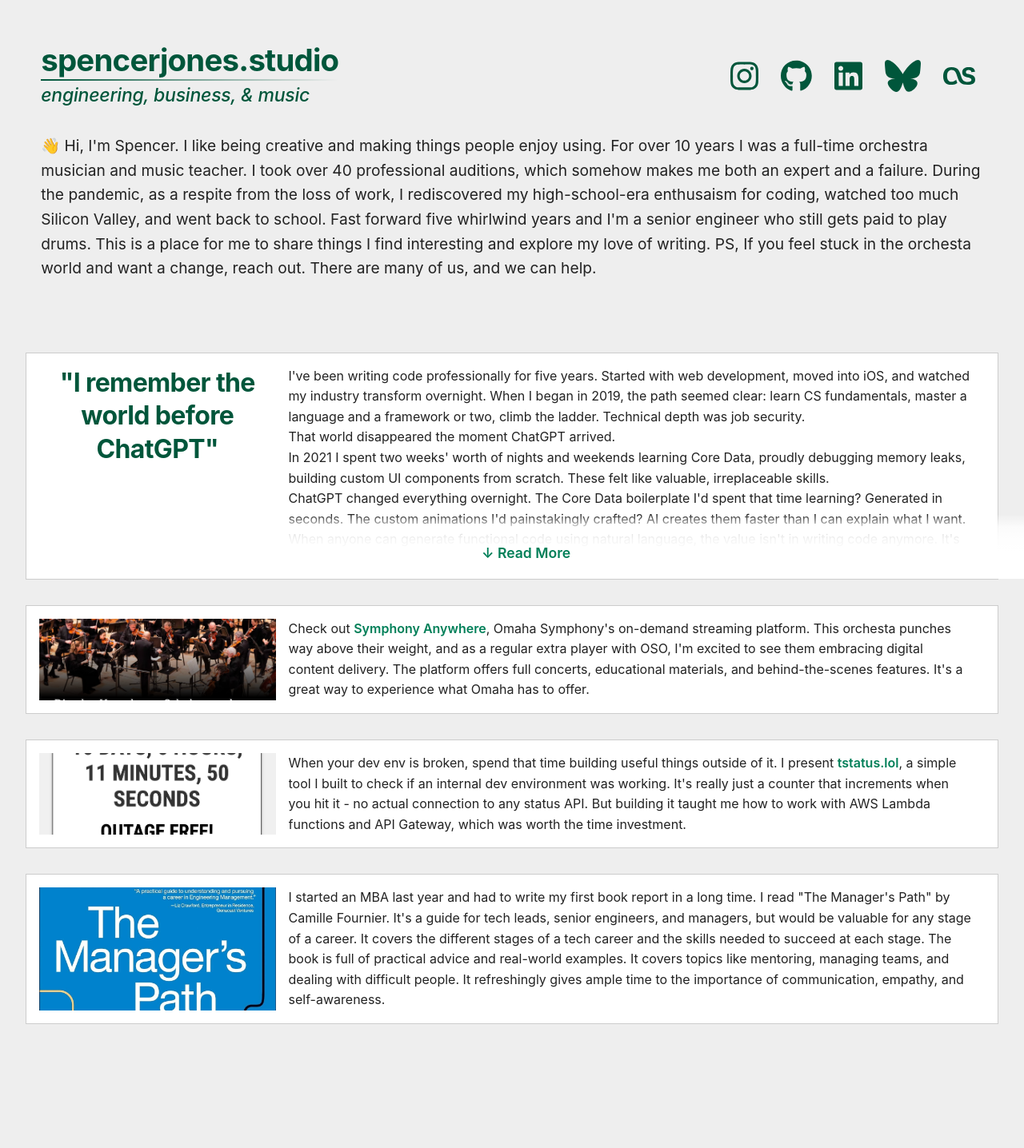
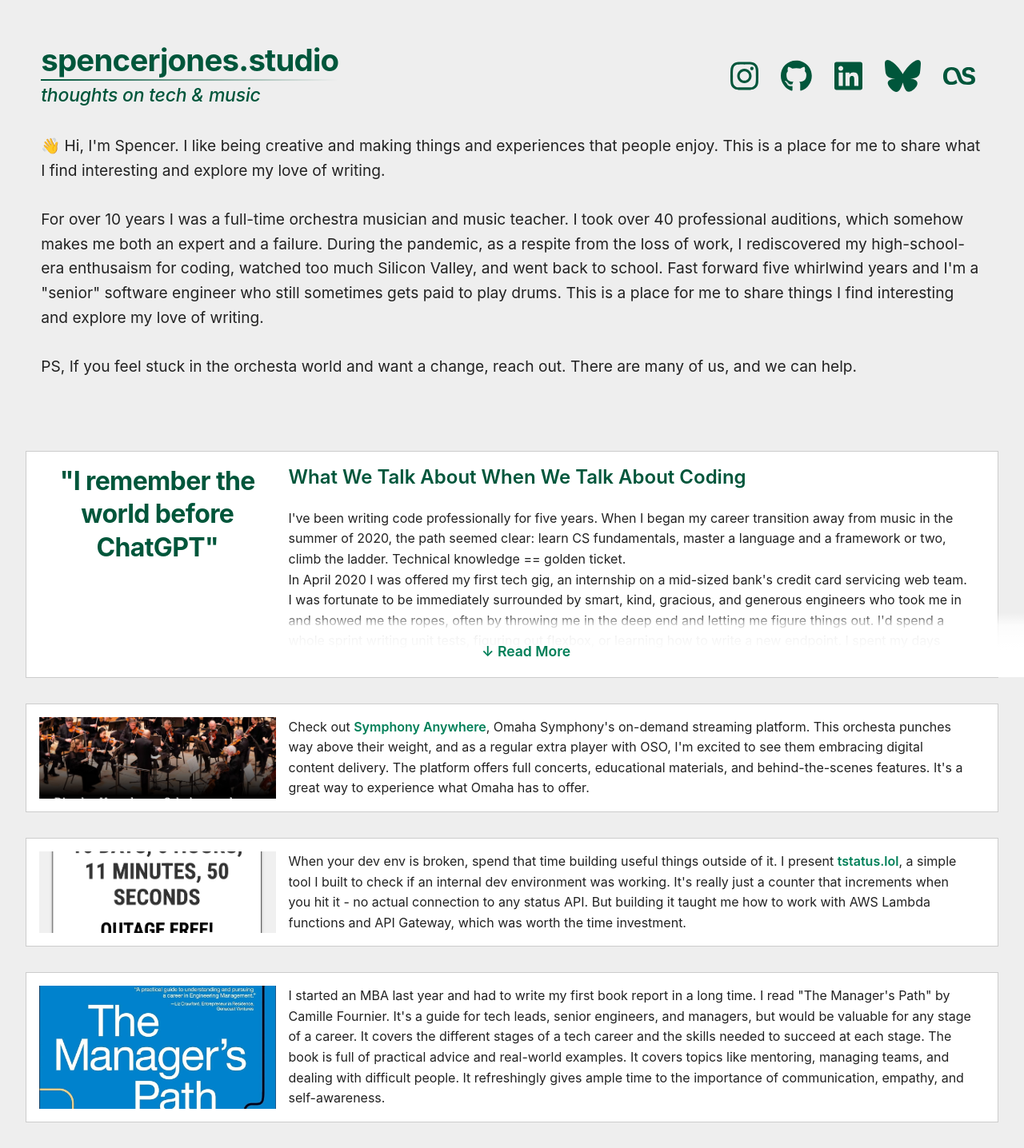
Before and after one commit to mitschlagel/mitschlagel.github.io, a React (Vite) app: page / in a window 1280 px wide. Shown: the whole page at 80% size. Before the commit the page ends 1313 px from the top, so only its background shows below. Built offline with nearby package versions, Linux system fonts and the light colour scheme.

Commit message:
Update post

```diff
--- a/src/App.tsx
+++ b/src/App.tsx
@@ -396,7 +396,7 @@ const App: React.FC = () => {
           <TitleRow>
             <TitleContainer>
               <MainTitle>spencerjones.studio</MainTitle>
-              <SubTitle>engineering, business, & music</SubTitle>
+              <SubTitle>thoughts on tech & music</SubTitle>
             </TitleContainer>
             <SocialLinks/>
           </TitleRow>
--- a/src/assets/headerText.tsx
+++ b/src/assets/headerText.tsx
@@ -3,9 +3,16 @@ import React from "react"
 export const HeaderText: React.FC = () => {
     return (
         <>
-        <p>👋 Hi, I'm Spencer. I like being creative and making things people enjoy using. For over 10 years I was a full-time orchestra musician and music teacher. I took over 40 professional auditions, which somehow makes me both an expert and a failure.
-        During the pandemic, as a respite from the loss of work, I rediscovered my high-school-era enthusaism for coding, watched too much Silicon Valley, and went back to school. Fast forward five whirlwind years and I'm a senior engineer who still gets paid to play drums.
-        This is a place for me to share things I find interesting and explore my love of writing. PS, If you feel stuck in the orchesta world and want a change, reach out. There are many of us, and we can help.
+        <p>👋 Hi, I'm Spencer. I like being creative and making things and experiences that people enjoy. This is a place for me to share what I find interesting and explore my love of writing.
+        </p>
+        <br></br>
+        <p>
+         For over 10 years I was a full-time orchestra musician and music teacher. I took over 40 professional auditions, which somehow makes me both an expert and a failure.
+        During the pandemic, as a respite from the loss of work, I rediscovered my high-school-era enthusaism for coding, watched too much Silicon Valley, and went back to school. Fast forward five whirlwind years and I'm a "senior" software engineer who still sometimes gets paid to play drums.
+        This is a place for me to share things I find interesting and explore my love of writing.
+        </p>
+        <br></br>
+        <p> PS, If you feel stuck in the orchesta world and want a change, reach out. There are many of us, and we can help.
 
 
         </p>
--- a/src/assets/notes/note004.ts
+++ b/src/assets/notes/note004.ts
@@ -1,41 +1,91 @@
 export const note004 = `
-<p>I've been writing code professionally for five years. Started with web development, moved into iOS, and watched my industry transform overnight. When I began in 2019, the path seemed clear: learn CS fundamentals, master a language and a framework or two, climb the ladder. Technical depth was job security.</p>
+<article>
+  <h1>What We Talk About When We Talk About Coding</h1>
 
-<p>That world disappeared the moment ChatGPT arrived.</p>
+  <p>I've been writing code professionally for five years. When I began my career transition away from music in the summer of 2020, the path seemed clear: learn CS fundamentals, master a language and a framework or two, climb the ladder. Technical knowledge == golden ticket.</p>
 
-<p>In 2021 I spent two weeks' worth of nights and weekends learning Core Data, proudly debugging memory leaks, building custom UI components from scratch. These felt like valuable, irreplaceable skills.</p>
+  <p>In April 2020 I was offered my first tech gig, an internship on a mid-sized bank's credit card servicing web team. I was fortunate to be immediately surrounded by smart, kind, gracious, and generous engineers who took me in and showed me the ropes, often by throwing me in the deep end and letting me figure things out. I'd spend a whole sprint writing unit tests, figuring out flexbox, or learning how to write a new endpoint. I spent my days trying and failing, reading docs, trying again, failing again, asking for help, googling, googling some more. I learned more in 8 months on the job than in the 2 years I spent in CS classes. Then, in December 2021 I learned that I had achieved the dream – I was offered a full-time role on the bank's mobile banking team. Did I have mobile experience? Nope! Did I know anything about iOS or Android dev? Nope! What kind of phone did I have? An iPhone. iOS team it was. Again, I was thrown in the deep end. Docs. More docs. Tutorials. Trial. Error. Failure. Patience.</p>
 
-<p>ChatGPT changed everything overnight. The Core Data boilerplate I'd spent that time learning? Generated in seconds. The custom animations I'd painstakingly crafted? AI creates them faster than I can explain what I want.</p>
+  <p>That world disappeared the moment ChatGPT arrived.</p>
 
-<p>When anyone can generate functional code using natural language, the value isn't in writing code anymore. It's in knowing what should be built and why.</p>
+  <p>ChatGPT changed everything overnight. That sprint I spent writing unit tests as an intern? Done in 30 seconds. The hours I spent parsing through Stack Overflow threads from 2014 trying to understand why my SwiftUI view wouldn't render properly? Answered instantly, with example code. The careful mentorship of senior developers explaining architectural patterns? Now available on demand, 24/7, with infinite patience for my stupid questions.</p>
 
-<p>This is a profound mindset shift, and honestly, I'm thrilled. Yesterday's iOS developer would spend three days building a custom photo picker. Today I ask: do we even need a custom picker? What's the actual user need we're solving?</p>
+  <p>I should feel grateful. And in many ways, I am. The tedium is gone. The friction has been smoothed away. I can ship features faster than I ever thought possible.</p>
 
-<p>I'm no longer just an "iOS developer". I'm thinking about user behavior, business constraints, cross-platform considerations, analytics. The problems worth solving span way beyond technical implementation, and AI handles the code while I focus on strategy and outcomes.</p>
+  <p>So why does it feel like something important has been lost?</p>
 
-<p>This is incredibly exciting. I can prototype ideas in minutes, test concepts rapidly, and focus on what actually matters: solving real problems for real users. I got lucky with timing—five years gave me enough technical foundation to understand good solutions, but I'm not so entrenched that I can't adapt.</p>
+  <h2>The Deep End</h2>
 
-<p>My employer is about to begin a rewrite, moving us from native apps to React Native, and I am realizing that this endeavor is completely different than we expected. While we need to learn the basics, we can focus on delivering a top user experience and not have to focus so much on the details of the new tech stack.</p>
+  <p>There's a moment I think about often. A few months into my iOS role, I was given my first real feature: a complete rewrite of mobile deposits. Not a small bug fix. Not a minor UI tweak. A full rewrite of one of the app's core features. And there was only one other person on the iOS team at the time.</p>
 
-<h2>What Happens to Us?</h2>
+  <p>I had no idea what I was doing.</p>
 
-<p>Here's what keeps me up at night: what about developers with 15 years of deep iOS expertise who built their careers on technical specialization? What about teams of junior developers who were supposed to spend years learning the craft? What about the thousands of developers who aren't naturally inclined toward the business strategy thinking that now defines success?</p>
+  <p>I spent weeks reading through the existing codebase, trying to understand how camera permissions worked, how image processing happened, how the deposit flow connected to the backend. I drew diagrams. I wrote pseudocode. I bothered my one teammate with endless questions. I felt completely out of my depth, certain that someone would realize they'd made a terrible mistake giving me this responsibility.</p>
 
-<p>One of us can now accomplish with AI what used to require a team. That's not hyperbole—that's my daily reality. I'm building features faster, with fewer bugs, spending time on higher-value work.</p>
+  <p>But slowly, painfully, it started to make sense. Not just the mobile deposit feature, but how to approach unfamiliar problems. How to break down something overwhelming into manageable pieces. How to read code as a map of decisions someone else had made. The struggle itself had taught me something that had nothing to do with the specific problem I was solving.</p>
 
-<p>If one person can now do the work of three, what happens to the other two? The productivity gains are real, but they're not creating three times as many jobs.</p>
+  <p>I came from classical percussion. I spent years in practice rooms working through pieces that were just beyond my ability, building technical facility one measure at a time, sitting with complex rhythmic patterns until my hands and brain finally aligned. You can't skip that part. There's no shortcut to developing musical intuition. The struggle <i>is</i> the teacher.</p>
 
-<h2>The Uncomfortable Reality</h2>
+  <p>What happens when we remove the struggle from learning to code?</p>
 
-<p>We need to be honest about this transformation. The productivity gains are incredible, but they're not being distributed evenly. Some will become super productive problem solvers. Others will be left behind.</p>
+  <h2>The Question We're Not Asking</h2>
 
-<p>The generalist advantage I'm experiencing—thinking across domains, rapidly adopting tools, focusing on outcomes—isn't something everyone can or will develop. Some people became programmers because they loved the craft of coding itself, not because they wanted to be business strategists.</p>
+  <p>Here's what I notice with junior developers who started after ChatGPT: they're fast. Incredibly fast. They can scaffold applications, implement features, and fix bugs at a pace that would have seemed impossible to me as an intern. They're also often... brittle.</p>
 
-<p>Many are going to struggle with this identity crisis. Developers who spent years mastering their craft are seeing their expertise commoditized in real time. The anxiety is real, and it's not just about learning new skills—it's about fundamental questions of professional purpose.</p>
+  <p>When something breaks in an unexpected way, when the AI-generated solution doesn't quite work, when the problem requires understanding rather than implementation - that's where things get shaky. Not always. Not everyone. But enough that I've noticed a pattern.</p>
 
-<p>The industry tells everyone to "adapt or die," but adaptation isn't equally accessible. Career transitions are easier at 28 than 45. Risk tolerance varies with life circumstances. Not everyone has the luxury of professional reinvention.</p>
+  <p>It's not their fault. They're learning to code in the world that exists, not the one that used to exist. But I wonder if they're learning to code at all, or if they're learning to prompt. And I wonder if that distinction matters.</p>
 
-<p>I'm embracing this transition because we have no choice, and because I'm genuinely excited about what's possible. We can focus on solving real problems instead of fighting with code. We can prototype ideas in minutes that would have taken weeks. We can spend time understanding users instead of debugging memory leaks.</p>
+  <p>Maybe it doesn't. Maybe I'm just old, already nostalgic for a world that existed three years ago. Maybe the skills that matter have simply shifted, and what I think of as "real" coding knowledge is just gatekeeping dressed up as pedagogy.</p>
 
-<p>While I'm sure there will still be those in the top 1% of engineers writing code and creating cutting-edge technologies, the average enterprise will no longer need to employ devs who just write code. Our value will come from our strategic thinking, problem solving, business knowledge, our creativity, and our knowledge of the user experience.</p>
-`;
+  <p>But then I think about what actually makes someone a good engineer, and I'm not sure it's changed as much as we think.</p>
+
+  <h2>What Actually Matters</h2>
+
+  <p>The best engineers I've worked with aren't necessarily the ones who can write the most elegant code or who have memorized the most algorithms. They're the ones who ask good questions. Who can look at a problem and think about second-order effects. Who understand not just how to build something, but whether it should be built, and what the tradeoffs are.</p>
+
+  <p>They're the ones who can say "this AI-generated solution will work, but it's going to make the codebase harder to maintain" or "we could ship this feature, but it doesn't actually solve the user's problem." They've developed judgment. Taste. Intuition about what matters.</p>
+
+  <p>Can you develop those things without the struggle? I honestly don't know. Maybe. Probably. The human brain is remarkably adaptable, and every generation finds new ways to develop expertise.</p>
+
+  <p>But I do know that my own judgment came from making a lot of mistakes. From implementing things the wrong way and living with the consequences. From spending hours debugging only to realize the problem was a single misplaced character. From that specific flavor of frustration that comes from knowing something should work but it doesn't and you can't figure out why.</p>
+
+  <p>Those experiences taught me patience. They taught me systematic thinking. They taught me humility. They taught me that coding isn't just about making the computer do what you want - it's about understanding complex systems, managing uncertainty, and being wrong in increasingly sophisticated ways.</p>
+
+  <h2>The Mentorship Question</h2>
+
+  <p>I think a lot about the developers who taught me. The senior engineer who would let me struggle with a problem for an hour before gently pointing me in the right direction. The tech lead who made me explain my reasoning before approving my PRs, even when we both knew his way would be faster. The staff engineer who showed me how to read error messages like a detective, following clues rather than guessing.</p>
+
+  <p>What does mentorship look like now? When a junior developer can ask ChatGPT instead of asking me, what's my role? Am I still needed?</p>
+
+  <p>The optimistic answer is that mentorship becomes more valuable, not less. That junior developers need help with exactly the things AI can't teach: judgment, context, career navigation, learning how to learn. That the relationship shifts from information transfer to something more nuanced.</p>
+
+  <p>The pessimistic answer is that we're all just becoming middle managers for AI, and the craft itself is being hollowed out. That we're losing the generational transfer of tacit knowledge that happens when an experienced developer sits with a struggling junior and works through a problem together.</p>
+
+  <p>I don't know which answer is right. Probably both contain some truth.</p>
+
+  <h2>What I Tell Myself</h2>
+
+  <p>I use AI tools constantly. I'd be lying if I said otherwise. They're incredible. But I've noticed that I use them differently than developers who started with them.</p>
+
+  <p>I use them to speed up things I already know how to do. To generate boilerplate. To remember syntax I've forgotten. To explore APIs I'm unfamiliar with. To give me starting points to troubleshoot bugs.But I don't use it to think for me. When I'm stuck on a hard problem, I still open miro or grab paper and start drawing diagrams. I still explain the problem out loud to my rubber duck or whoever happens to be close by. I still try things, fail, and try again.</p>
+
+  <p>Maybe that's just habit. Maybe it's inefficient. Maybe in five more years I'll look back and laugh at how precious I was being about "really understanding" things.</p>
+
+  <p>But for now, I'm holding onto something. The belief that there's value in the struggle itself. That the friction isn't just an obstacle to be removed, but part of the process of becoming someone who can build things that matter.</p>
+
+  <p>I don't know if junior developers today are missing something essential by not spending sprints writing unit tests by hand. Maybe they're learning different skills that are just as valuable. Maybe they're learning to orchestrate AI tools in ways that will seem as fundamental to them as reading documentation seems to me.</p>
+
+  <p>But I do know this: the problems worth solving aren't going to get easier. The complexity isn't going away. And at some point, when you're deep in a gnarly bug at 2am and Stack Overflow has nothing and ChatGPT is hallucinating solutions, you're going to need something more than the ability to prompt.</p>
+
+  <p>You're going to need the kind of understanding that only comes from sitting with the discomfort. From trying and failing. From the slow, patient work of actually learning to code.</p>
+
+  <p>At least, that's what I tell myself.</p>
+
+  <p>Maybe I'm wrong. That would be very on-brand for me.</p>
+
+  <p>But I learned that from classical percussion too: fail, trying again, fail again, and eventually - if you're patient and you pay attention - succeed. We used to call it woodshedding. Hours alone in the practice room, working through a passage until your hands understood it without your brain needing to think. There was no shortcut. There still isn't.</p>
+
+  <p>Maybe there shouldn't be one for code either.</p>
+</article>
+`
```
